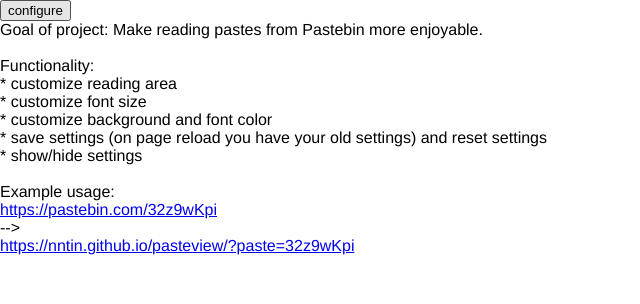
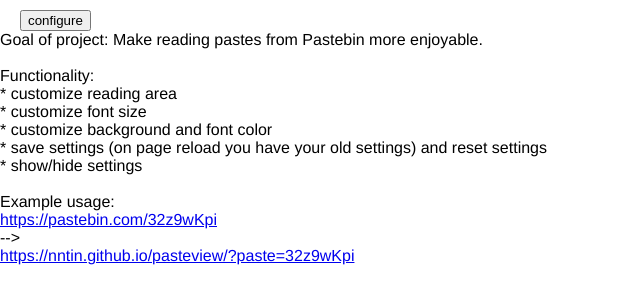
Before and after one commit to NNTin/pasteview, a Vue app: page / in a window 1280 px wide. Shown: the top 304 px of the page, without its empty margins (0-640 px from the left). Built offline with nearby package versions, Linux system fonts and the light colour scheme; what vue-head, vue-resource would draw is missing.

Commit message:
rearrange elements and deploy

```diff
--- a/src/App.vue
+++ b/src/App.vue
@@ -2,8 +2,8 @@
   <div class="app" :style="getStyle">
 
     <top v-show="showTop" @input="onInputChild" :pastebinURL="pastebinURL" :wordCount="wordCount" :showSlider="showTop"></top>
-    <button v-on:click="toggleShowTop" v-show="!showTop">configure</button>
-    <button v-on:click="toggleShowTop" v-show="showTop">hide</button>
+    <button id="configureButton" v-on:click="toggleShowTop" v-show="!showTop">configure</button>
+    <button id="hideButton" v-on:click="toggleShowTop" v-show="showTop">hide</button>
     <textview @pastebinURLChange="onPastebinURLChange" @wordCount="onWordCount" :textFormat="textFormat"></textview>
 
   </div>
@@ -95,12 +95,25 @@ export default {
 * {
     margin: 0;
 }
+html,body {
+  height: 100%;
+}
+
+button#configureButton {
+  margin-left: 20px;
+  margin-top: 10px;
+}
+button#hideButton {
+  margin-left: 20px;
+}
+
 
 .app{
   font-family: 'Avenir', Helvetica, Arial, sans-serif;
   -webkit-font-smoothing: antialiased;
   -moz-osx-font-smoothing: grayscale;
   text-align: left;
+  height: 100%
 }
 
 
--- a/src/components/top.vue
+++ b/src/components/top.vue
@@ -1,21 +1,23 @@
 <template>
-	<div>
+	<div id="top">
 		<a id="githubmark" href="https://github.com/nntin/pasteview">
 			<img src="../assets/githubmark.png">
 		</a>
 		<div>
 			<div v-show="pastebinURL">
-				<label>Displaying following paste:<a :href="pastebinURL">{{pastebinURL}}</a></label>
+				<label>Displaying paste: <a :href="pastebinURL">{{pastebinURL}}</a></label>
 				<label>Word count: {{wordCount}}</label>
 				<br/>
 				<br/>
 			</div>
 			<div id="sliders">
+
 				<div id="text-slider">
 					<label id="description">Text Slider</label>
-					<vue-slider :show="showSlider" :tooltip=false v-on:input="textFormatChange" :min="20" :max="75" width="620%" v-model="textFormat.textSize"></vue-slider>
+					<vue-slider :show="showSlider" :tooltip=false v-on:input="textFormatChange" :min="20" :max="75" v-model="textFormat.textSize"></vue-slider>
 				</div>
-				<br/>
+
+				<div>
 					<div id="chrome-color">
 						<label id="description">Background Color</label>
 						<chrome-picker v-model="textFormat.colorsBackground"/>
@@ -25,21 +27,24 @@
 						<chrome-picker v-model="textFormat.colorsText"/>
 					</div>
 				</div>
+
+
+			</div>
 			<div id="buttons">
 				<div>
 					<button title="Save slider and color settings" :style="getSaveButtonStyle" v-on:click="save">Save</button>
 					<button title="Reset settings to default" :style="getButtonStyle('#FFFFFF','#000000')" v-on:click="reset">Reset</button>
 					<br/>
+					<button title="Set color" :style="getButtonStyle('#FF9393','#FFFFFF')" v-on:click="setColor('#FF9393','#FFFFFF')">Set color</button>
+					<button title="Set color" :style="getButtonStyle('#C79347','#FFFFFF')" v-on:click="setColor('#C79347','#FFFFFF')">Set color</button>
+					<br/>
+					<button title="Set color" :style="getButtonStyle('#4793C7','#FFFFFF')" v-on:click="setColor('#4793C7','#FFFFFF')">Set color</button>
+					<button title="Set color" :style="getButtonStyle('#383838','#FFFFFF')" v-on:click="setColor('#383838','#FFFFFF')">Set color</button>
+					<br/>
 					<button title="Set color" :style="getButtonStyle('#FFFFFF','#A7660C')" v-on:click="setColor('#FFFFFF','#A7660C')">Set color</button>
 					<button title="Set color" :style="getButtonStyle('#FFFFFF','#A70C0C')" v-on:click="setColor('#FFFFFF','#A70C0C')">Set color</button>
 					<br/>
 					<button title="Set color" :style="getButtonStyle('#FFFFFF','#770CA7')" v-on:click="setColor('#FFFFFF','#770CA7')">Set color</button>
-					<button title="Set color" :style="getButtonStyle('#FF9393','#FFFFFF')" v-on:click="setColor('#FF9393','#FFFFFF')">Set color</button>
-					<br/>
-					<button title="Set color" :style="getButtonStyle('#C79347','#FFFFFF')" v-on:click="setColor('#C79347','#FFFFFF')">Set color</button>
-					<button title="Set color" :style="getButtonStyle('#4793C7','#FFFFFF')" v-on:click="setColor('#4793C7','#FFFFFF')">Set color</button>
-					<br/>
-					<button title="Set color" :style="getButtonStyle('#383838','#FFFFFF')" v-on:click="setColor('#383838','#FFFFFF')">Set color</button>
 					<button title="Set color" :style="getButtonStyle('#FFBABA','#000000')" v-on:click="setColor('#FFBABA','#000000')">Set color</button>
 					<br/>
 					<button title="Set color" :style="getButtonStyle('#BAFF71','#000000')" v-on:click="setColor('#BAFF71','#000000')">Set color</button>
@@ -231,13 +236,15 @@ export default {
 		float:left;
 		width:33%;
 	}
-	div#chrome-color, div#text-slider, div#buttons, div#sliders{
+	div#chrome-color, div#buttons, #sliders{
 		display: inline-block;
 	}
 	a#githubmark{
 		float:right;
+		padding-right: 10px;
+ 		padding-top: 10px;
 	}
-	label#discription{
+	label#description{
 		display: block;
 		text-align: center;
 		line-height: 150%;
```
Also changed, not shown: 12 other files (tests, documents, lock files or other folders). Lines whose indentation alone changed are shown as unchanged.
